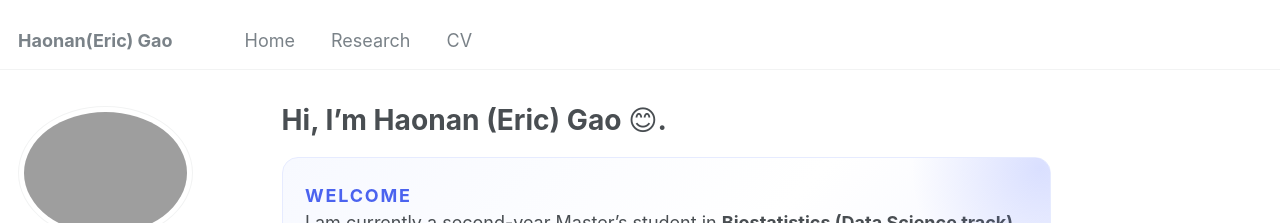
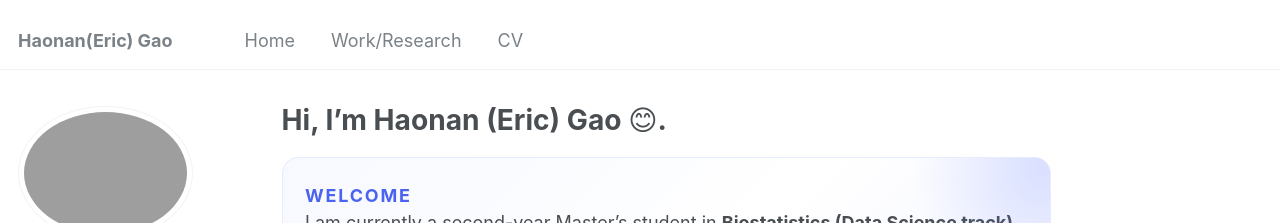
Before and after one commit to rampageoppa/rampageoppa.github.io, a Jekyll site: the page built from _pages/home.md, in a window 1280 px wide. Shown: the top 223 px of the page. Built offline with Jekyll 4.4.1, drawn with Linux system fonts in a browser that asks for light colours; some web fonts are replaced.

Commit message:
Rename 'Research' to 'Work/Research' in navigation

```diff
--- a/_data/navigation.yml
+++ b/_data/navigation.yml
@@ -7,7 +7,7 @@
 main:
   - title: "Home"
     url: /
-  - title: "Research"
+  - title: "Work/Research"
     url: /research/
   - title: "CV"
     url: /cv/
```
